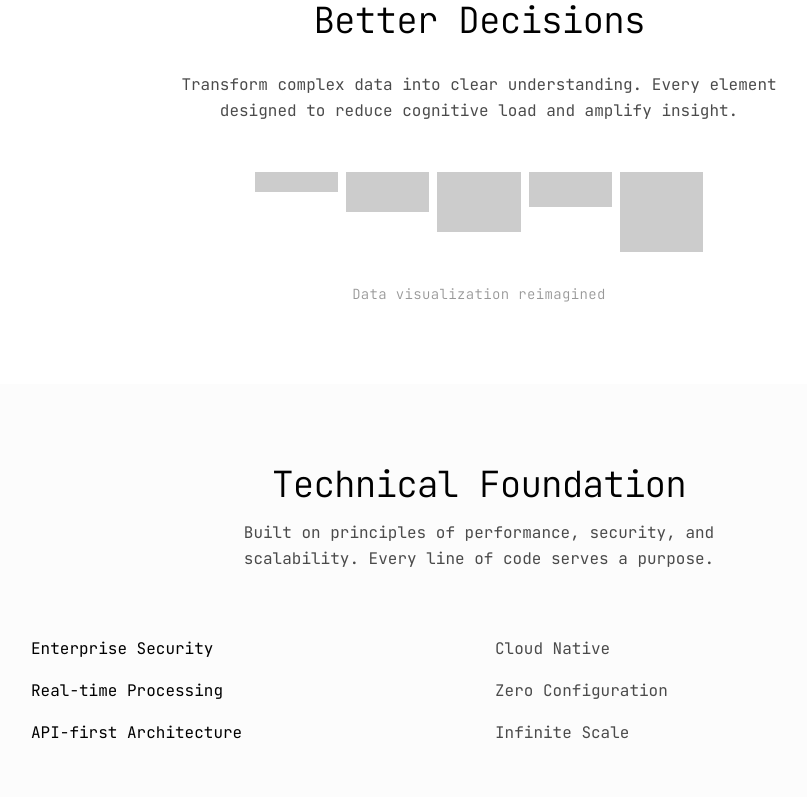
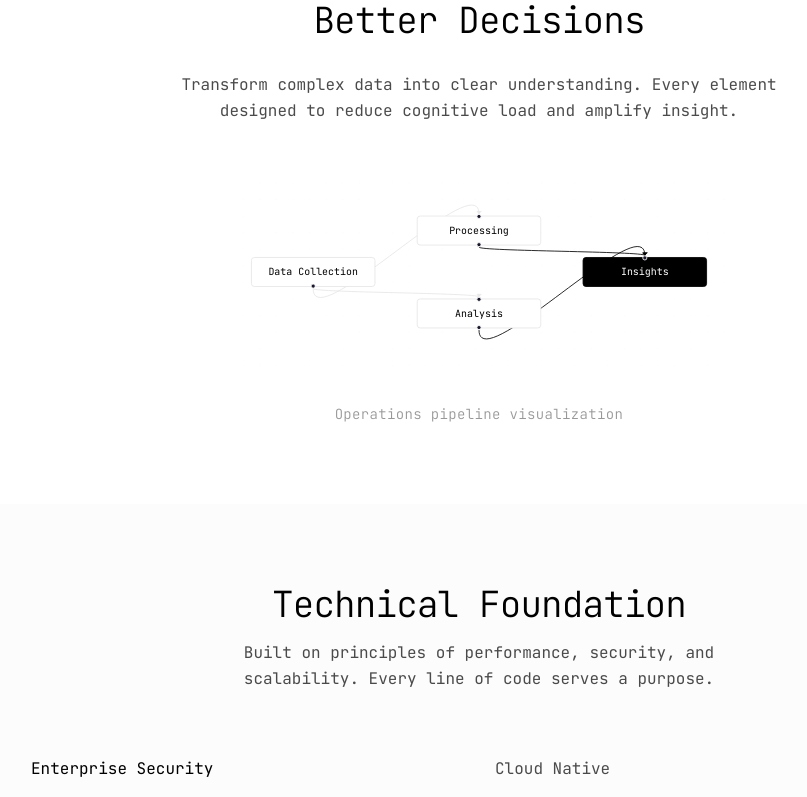
Before and after one commit to H3IMD3LL-Labs-Inc/H3IMD3LL-v1.x.x-website, a React (Vite) app: page / in a window 1280 px wide. Shown: the part 922-1719 px from the top of the page, without its empty margins (161-968 px from the left). Built offline with nearby package versions, Linux system fonts and the light colour scheme.

Commit message:
Replace diagram with node graph
Replaced the diagram in the "Better Decisions" section with a node graph visualization, mirroring the style of Jetbrains' TeamCity pipelines to illustrate business operations tracking.

```diff
--- a/package.json
+++ b/package.json
@@ -40,6 +40,7 @@
     "@radix-ui/react-toggle-group": "^1.1.0",
     "@radix-ui/react-tooltip": "^1.1.4",
     "@tanstack/react-query": "^5.56.2",
+    "@xyflow/react": "^12.8.1",
     "class-variance-authority": "^0.7.1",
     "clsx": "^2.1.1",
     "cmdk": "^1.0.0",
--- /dev/null
+++ b/src/components/BusinessFlow.tsx
@@ -0,0 +1,156 @@
+import { useCallback } from 'react';
+import {
+  ReactFlow,
+  useNodesState,
+  useEdgesState,
+  addEdge,
+  Connection,
+  Edge,
+  Node,
+  Background,
+  MarkerType,
+} from '@xyflow/react';
+import '@xyflow/react/dist/style.css';
+
+const initialNodes: Node[] = [
+  {
+    id: '1',
+    position: { x: 0, y: 100 },
+    data: { label: 'Data Collection' },
+    type: 'input',
+    style: {
+      background: 'hsl(var(--background))',
+      border: '1px solid hsl(var(--border))',
+      color: 'hsl(var(--foreground))',
+      fontSize: '12px',
+      fontFamily: 'JetBrains Mono, monospace',
+      padding: '8px 12px',
+      borderRadius: '4px',
+    },
+  },
+  {
+    id: '2',
+    position: { x: 200, y: 50 },
+    data: { label: 'Processing' },
+    style: {
+      background: 'hsl(var(--background))',
+      border: '1px solid hsl(var(--border))',
+      color: 'hsl(var(--foreground))',
+      fontSize: '12px',
+      fontFamily: 'JetBrains Mono, monospace',
+      padding: '8px 12px',
+      borderRadius: '4px',
+    },
+  },
+  {
+    id: '3',
+    position: { x: 200, y: 150 },
+    data: { label: 'Analysis' },
+    style: {
+      background: 'hsl(var(--background))',
+      border: '1px solid hsl(var(--border))',
+      color: 'hsl(var(--foreground))',
+      fontSize: '12px',
+      fontFamily: 'JetBrains Mono, monospace',
+      padding: '8px 12px',
+      borderRadius: '4px',
+    },
+  },
+  {
+    id: '4',
+    position: { x: 400, y: 100 },
+    data: { label: 'Insights' },
+    type: 'output',
+    style: {
+      background: 'hsl(var(--primary))',
+      border: '1px solid hsl(var(--primary))',
+      color: 'hsl(var(--primary-foreground))',
+      fontSize: '12px',
+      fontFamily: 'JetBrains Mono, monospace',
+      padding: '8px 12px',
+      borderRadius: '4px',
+    },
+  },
+];
+
+const initialEdges: Edge[] = [
+  {
+    id: 'e1-2',
+    source: '1',
+    target: '2',
+    markerEnd: {
+      type: MarkerType.ArrowClosed,
+      color: 'hsl(var(--border))',
+    },
+    style: { stroke: 'hsl(var(--border))' },
+  },
+  {
+    id: 'e1-3',
+    source: '1',
+    target: '3',
+    markerEnd: {
+      type: MarkerType.ArrowClosed,
+      color: 'hsl(var(--border))',
+    },
+    style: { stroke: 'hsl(var(--border))' },
+  },
+  {
+    id: 'e2-4',
+    source: '2',
+    target: '4',
+    markerEnd: {
+      type: MarkerType.ArrowClosed,
+      color: 'hsl(var(--primary))',
+    },
+    style: { stroke: 'hsl(var(--primary))' },
+  },
+  {
+    id: 'e3-4',
+    source: '3',
+    target: '4',
+    markerEnd: {
+      type: MarkerType.ArrowClosed,
+      color: 'hsl(var(--primary))',
+    },
+    style: { stroke: 'hsl(var(--primary))' },
+  },
+];
+
+export const BusinessFlow = () => {
+  const [nodes, setNodes, onNodesChange] = useNodesState(initialNodes);
+  const [edges, setEdges, onEdgesChange] = useEdgesState(initialEdges);
+
+  const onConnect = useCallback(
+    (params: Connection) => setEdges((eds) => addEdge(params, eds)),
+    [setEdges],
+  );
+
+  return (
+    <div style={{ height: '200px', width: '500px' }}>
+      <ReactFlow
+        nodes={nodes}
+        edges={edges}
+        onNodesChange={onNodesChange}
+        onEdgesChange={onEdgesChange}
+        onConnect={onConnect}
+        fitView
+        nodesDraggable={false}
+        nodesConnectable={false}
+        elementsSelectable={false}
+        zoomOnScroll={false}
+        zoomOnPinch={false}
+        panOnDrag={false}
+        panOnScroll={false}
+        style={{ background: 'transparent' }}
+        proOptions={{ hideAttribution: true }}
+      >
+        <Background
+          gap={20}
+          size={1}
+          color="hsl(var(--border))"
+          style={{ opacity: 0.3 }}
+        />
+      </ReactFlow>
+    </div>
+  );
+};
--- a/src/pages/Index.tsx
+++ b/src/pages/Index.tsx
@@ -1,5 +1,6 @@
 import { Button } from "@/components/ui/button";
 import { Card } from "@/components/ui/card";
+import { BusinessFlow } from "@/components/BusinessFlow";
 
 const Index = () => {
   return (
@@ -74,19 +75,13 @@ const Index = () => {
             Transform complex data into clear understanding. Every element designed to reduce cognitive load and amplify insight.
           </p>
 
-          {/* Minimal Data Visualization */}
-          <div className="grid grid-cols-5 gap-2 max-w-md mx-auto mb-8">
-            {[20, 40, 60, 35, 80].map((height, index) => (
-              <div
-                key={index}
-                className="bg-primary opacity-20 transition-all duration-300 hover:opacity-60"
-                style={{ height: `${height}px` }}
-              />
-            ))}
+          {/* Business Operations Flow */}
+          <div className="flex justify-center mb-8">
+            <BusinessFlow />
           </div>
 
           <div className="text-small opacity-40 tracking-wide">
-            Data visualization reimagined
+            Operations pipeline visualization
           </div>
         </div>
       </section>
```
Also changed, not shown: 1 other file (tests, documents, lock files or other folders).
